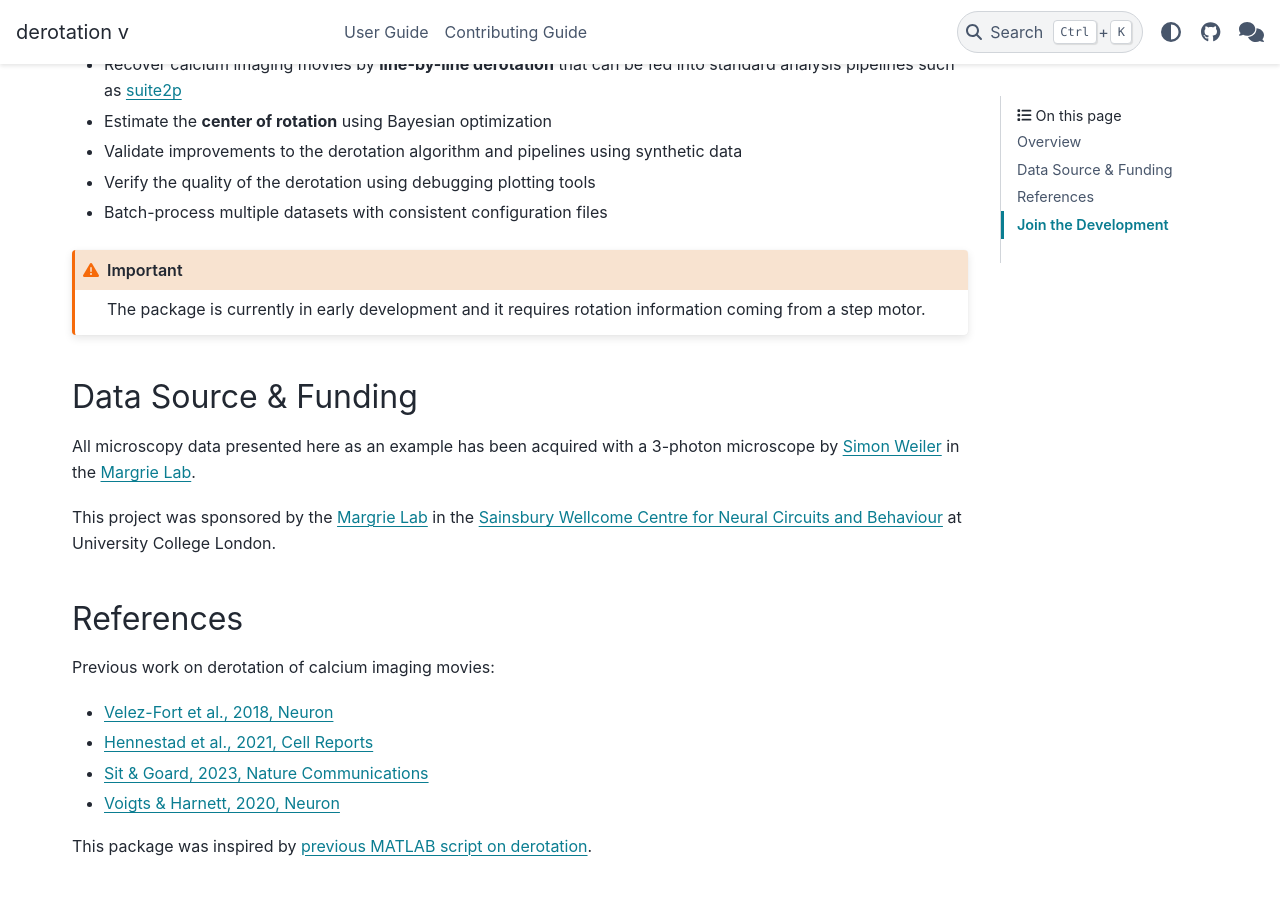
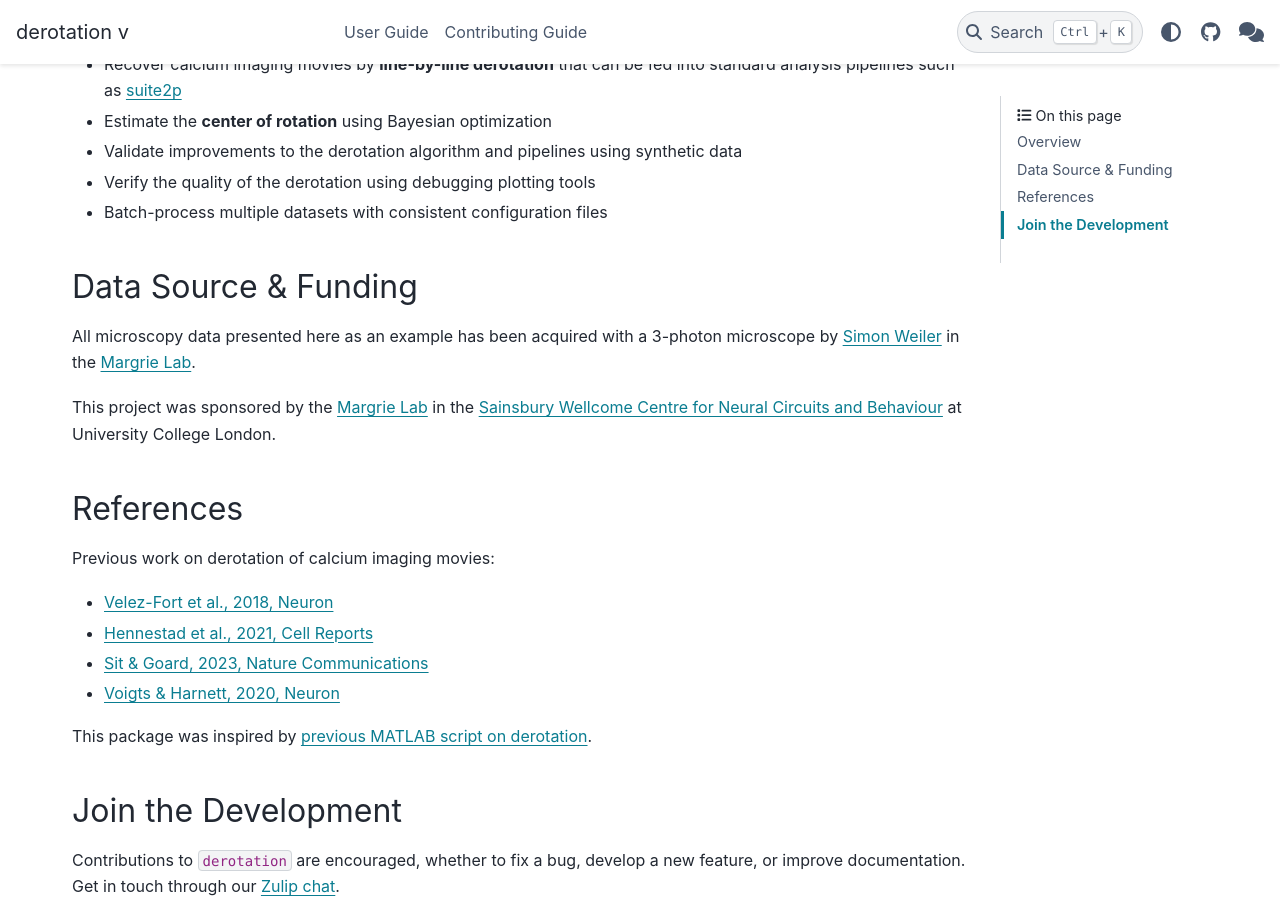
Before and after one commit to neuroinformatics-unit/derotation, a Sphinx documentation site: the page built from docs/source/index.md, in a window 1280 px wide and 900 px high, scrolled down 830 px. Built offline with Sphinx 7.4.7 and the PyData theme 0.15.4, drawn with Linux system fonts in a browser that asks for light colours; pages that are not in the unit, such as notebooks, are missing from menus; the version number could not be read and is left out.

Commit message:
Update readme

````diff
--- a/README.md
+++ b/README.md
@@ -35,9 +35,6 @@ With `derotation` you can:
 - Verify the quality of the derotation using debugging plotting tools
 - Batch-process multiple datasets with consistent configuration files
 
-> [!Warning]
-> 🏗️ The package is currently in early development and it requires rotation information coming from a step motor.
-
 ## Data Source & Funding
 All microscopy data presented here as an example has been acquired with a 3-photon microscope by [Simon Weiler](https://github.com/simonweiler) in the [Margrie Lab](https://www.sainsburywellcome.org/web/groups/margrie-lab).
 
--- a/docs/source/index.md
+++ b/docs/source/index.md
@@ -29,13 +29,8 @@ A gallery of real and synthetic examples using `derotation`.
 ## Overview
 ```{include} ../../README.md
 :start-after: '## Overview'
-:end-before: '> [!Warning]'
+:end-before: '## Data Source & Funding'
 ```
-
-:::{admonition} Important
-:class: warning
-The package is currently in early development and it requires rotation information coming from a step motor.
-:::
 
 ## Data Source & Funding
 ```{include} ../../README.md
````
